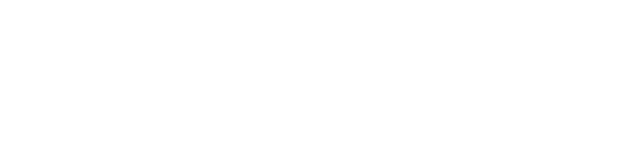
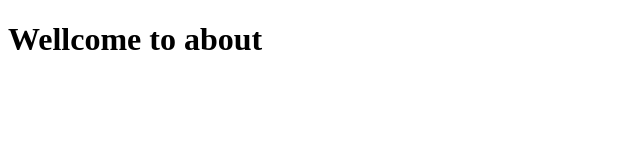
Before and after one commit to BadalThawari/learing-Git, a plain HTML site: page about.html in a window 1280 px wide. Shown: the whole page, without its empty margins (0-640 px from the left). Drawn offline with Linux system fonts and the light colour scheme.

Commit message:
Change about 1

```diff
--- a/about.html
+++ b/about.html
@@ -6,6 +6,6 @@
     <title>Document</title>
 </head>
 <body>
-
+    <h1>Wellcome to about</h1>
 </body>
 </html>
```
